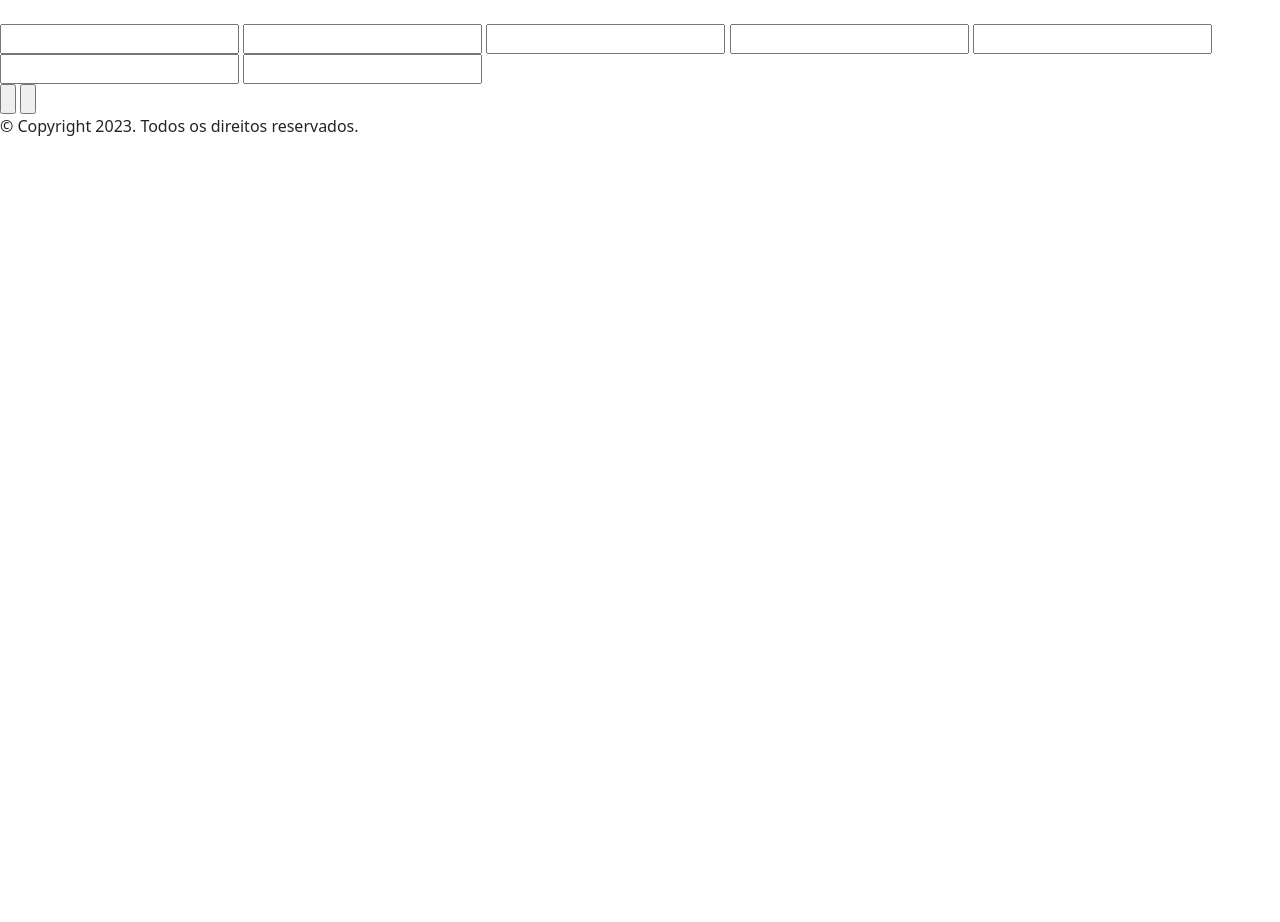
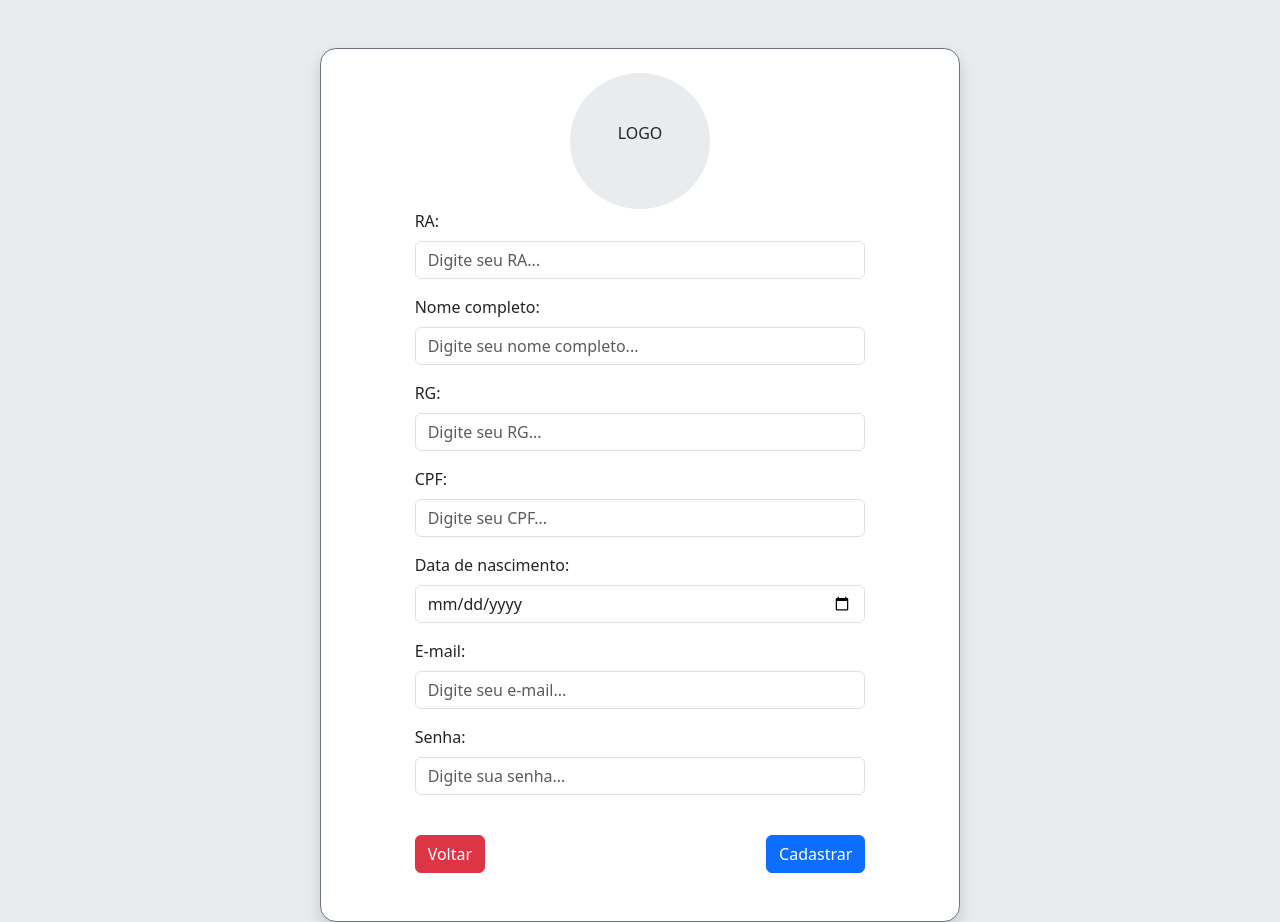
Before and after one commit to maugois/alcadaAluno, a plain HTML site: page src/view/cadastro.html in a window 1280 px wide. Shown: the top 922 px of the page. Before the commit the page ends 800 px from the top, so only its background shows below. Drawn offline with nearby package versions, Linux system fonts and the light colour scheme.

Commit message:
commit5: Página cadastro.html pronta. Talvez, sujeita a ajustes.

```diff
--- a/src/view/cadastro.html
+++ b/src/view/cadastro.html
@@ -12,36 +12,57 @@
     <script src="https://kit.fontawesome.com/687b2e222f.js" crossorigin="anonymous"></script>
     <!-- Icons do boxicons -->
     <link href='https://unpkg.com/boxicons@2.0.7/css/boxicons.min.css' rel='stylesheet'>
-    <title>Document</title>
+    <title>Alçada do Aluno - Cadastro</title>
 </head>
 <body>
-    <main>
-        <section>
-            <div>
-                <img src="" alt="">
+    <main class="d-flex flex-column justify-content-center align-items-center bg-body-secondary">
+        <section class="d-flex flex-column align-items-center justify-content-center bg-white border border-secondary shadow rounded-4 w-50 m-5 pt-4 pb-5">
+            <div class="bg-body-secondary rounded-circle p-5">
+                <p class="text-center fw-light">LOGO</p>
             </div>
 
             <div>
-                <form action="">
-                    <div>
-                        <input type="text" id="" name="">
+                <form action="" class="row">
+                    <div class="mb-4">
+                        <div class="mb-3">
+                            <label for="txtRa" class="form-label">RA:</label>
+                            <input type="text" id="txtRa" name="" class="form-control" placeholder="Digite seu RA...">
+                        </div>
 
-                        <input type="text" id="" name="">
+                        <div class="mb-3">
+                            <label for="txtNome" class="form-label">Nome completo:</label>
+                            <input type="text" id="txtNome" name="" class="form-control" placeholder="Digite seu nome completo...">
+                        </div>
 
-                        <input type="text" id="" name="">
+                        <div class="mb-3">
+                            <label for="txtRg" class="form-label">RG:</label>
+                            <input type="text" id="txtRg" name="" class="form-control" placeholder="Digite seu RG...">
+                        </div>
 
-                        <input type="text" id="" name="">
+                        <div class="mb-3">
+                            <label for="txtCpf" class="form-label">CPF:</label>
+                            <input type="text" id="txtCpf" name="" class="form-control" placeholder="Digite seu CPF...">
+                        </div>
 
-                        <input type="text" id="" name="">
+                        <div class="mb-3">
+                            <label for="txtDataNasc" class="form-label">Data de nascimento:</label>
+                            <input type="date" id="txtDataNasc" name="" class="form-control">
+                        </div>
 
-                        <input type="text" id="" name="">
+                        <div class="mb-3">
+                            <label for="txtEmail" class="form-label">E-mail:</label>
+                            <input type="email" id="txtEmail" name="" class="form-control" placeholder="Digite seu e-mail...">
+                        </div>
 
-                        <input type="text" id="" name="">
+                        <div class="mb-3">
+                            <label for="txtSenha" class="form-label">Senha:</label>
+                            <input type="password" id="txtSenha" name="" class="form-control" placeholder="Digite sua senha...">
+                        </div>
                     </div>
 
-                    <div>
-                        <input type="submit" value="">
-                        <input type="submit" value="">
+                    <div class="d-flex justify-content-between">
+                        <a href="./index.html" class="btn btn-danger">Voltar</a>
+                        <input type="submit" value="Cadastrar" class="btn btn-primary">
                     </div>
                 </form>
             </div>
```
Also changed, not shown: src/view/login.html (+2 -2 lines).
